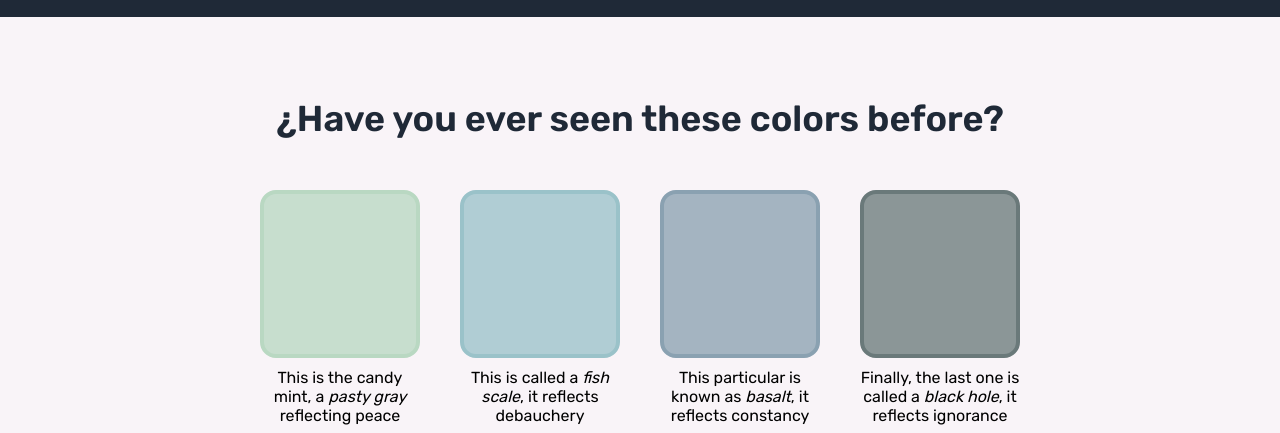
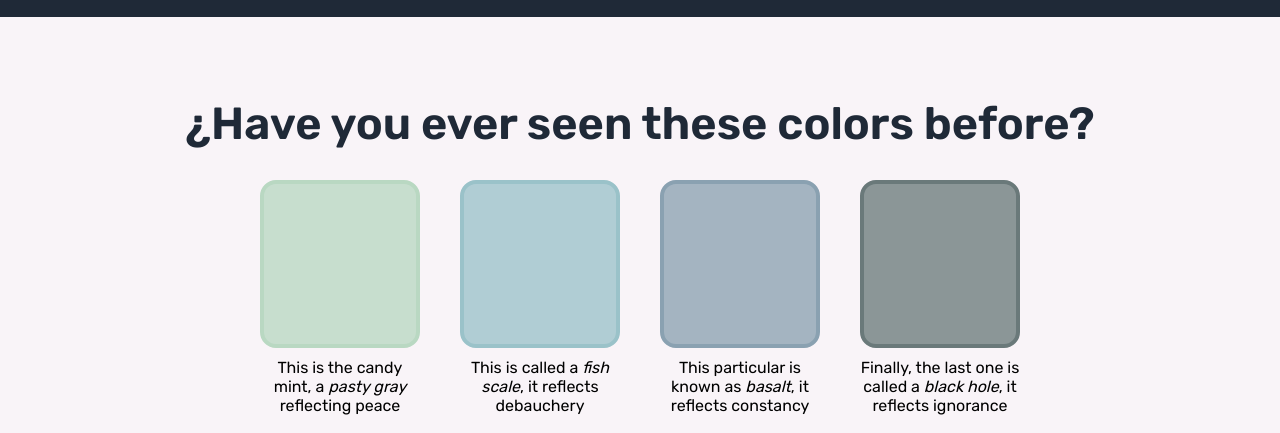
Before and after one commit to wheatScrub11/duplicating-a-page, a plain HTML site: page index.html in a window 1280 px wide. Shown: the part 591-1024 px from the top of the page. Drawn offline with Linux system fonts and the light colour scheme.

Commit message:
Just a few adjusts

```diff
--- a/styles.scss
+++ b/styles.scss
@@ -96,9 +96,9 @@
 
     h2{
         text-align: center;
-        font-size: 36px;
+        font-size: 45px;
         color: #1F2937;
-        padding: 80px 50px 50px 50px;
+        padding: 80px 50px 30px 50px;
         background-color: #F9F4F8;
     }
 
```
Also changed, not shown: styles.css.
